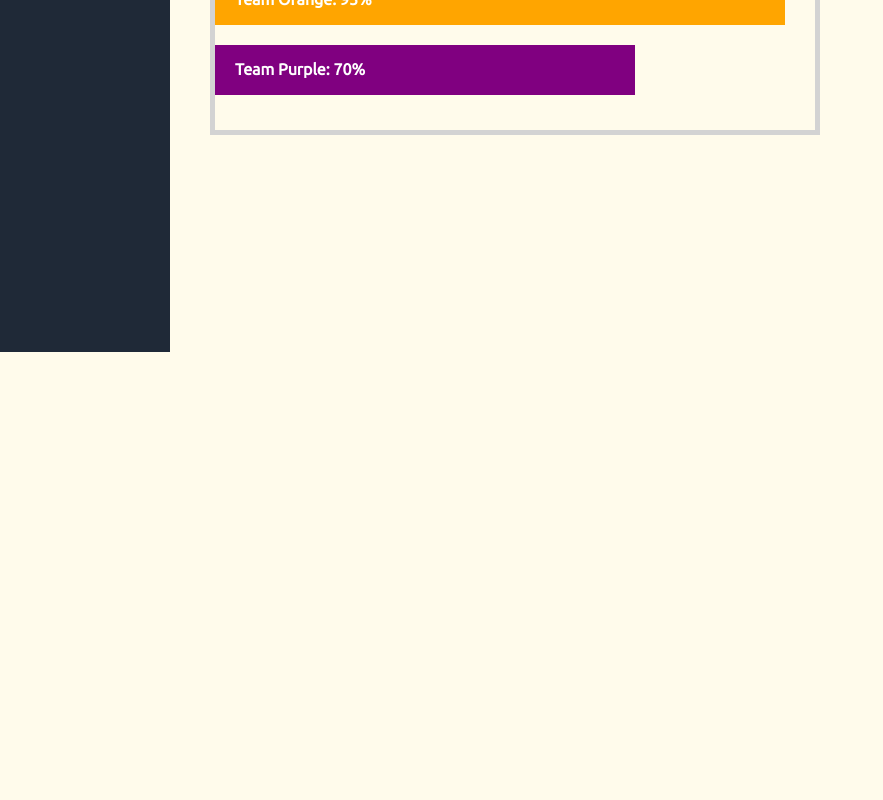
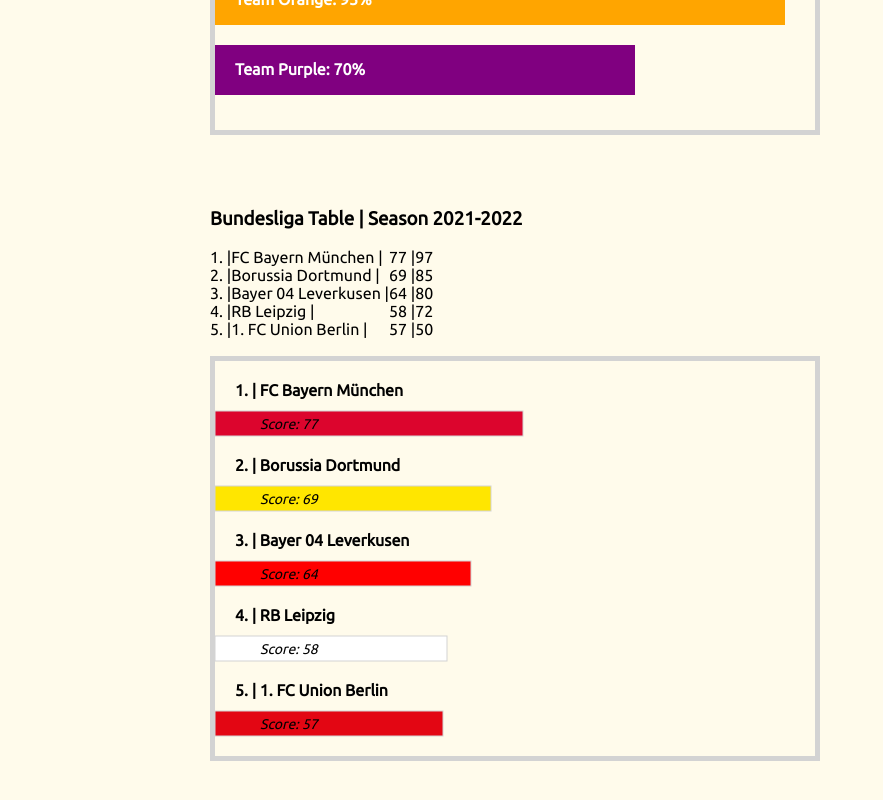
Before and after one commit to AljoschaDriemel/vanilla-cms, a React (Create React App) app in the folder client/: page /svgtestbed in a window 1280 px wide. Shown: the part 448-1248 px from the top of the page, without its empty margins (0-883 px from the left). Before the commit the page ends 800 px from the top, so only its background shows below. Built offline with nearby package versions, Linux system fonts and the light colour scheme.

Commit message:
add SVG Bundesliga Table, change Navbar height

```diff
--- a/client/src/components/SvgTestbed/SvgTestbed.jsx
+++ b/client/src/components/SvgTestbed/SvgTestbed.jsx
@@ -1,4 +1,5 @@
 import React from "react";
+import scoreData from "./clubscores.json";
 
 export default function SvgTestbed() {
   const teamRed = 80; // Percentage Values: Change the values (0 to 100) and see how the Diagram changes!
@@ -36,6 +37,46 @@
           </tspan>
         </text>
       </svg>
+
+      <h3 className="heading-margin">Bundesliga Table | Season 2021-2022</h3>
+      <br />
+      {scoreData &&
+        scoreData.map((club) => {
+          return (
+            <tr key={club.id}>
+              <td>{club.id + ". |"}</td>
+              <td>{club.title + " |"}</td>
+              <td>{club.score + " |"}</td>
+              <td>{club.goals}</td>
+            </tr>
+          );
+        })}
+      <br />
+      <svg width="610" height={scoreData.length * 81} fill="none">
+        <rect width="610" height={scoreData.length * 81} fill="none" stroke="lightgray" stroke-width="10" />
+        {scoreData &&
+          scoreData.map((club) => {
+            return (
+              <>
+                <text x="25" y={40 + 75 * scoreData.indexOf(club)} fill="black" fontWeight="bold">
+                  {`${club.id}. | ${club.title}`}
+                </text>
+                <rect
+                  x="5"
+                  y={55 + 75 * scoreData.indexOf(club)}
+                  width={club.score * 4}
+                  height="25"
+                  fill={club.color}
+                  stroke-width="1"
+                  stroke="lightgray"
+                />
+                <text x="50" y={73 + 75 * scoreData.indexOf(club)} fill="black" fontSize="14" fontStyle="italic">
+                  {`Score: ${club.score}`}
+                </text>
+              </>
+            );
+          })}
+      </svg>
     </div>
   );
 }
--- /dev/null
+++ b/client/src/components/SvgTestbed/clubscores.json
@@ -0,0 +1,37 @@
+[
+  {
+    "id": 1,
+    "title": "FC Bayern München",
+    "score": 77,
+    "goals": 97,
+    "color": "#DC052D"
+  },
+  {
+    "id": 2,
+    "title": "Borussia Dortmund",
+    "score": 69,
+    "goals": 85,
+    "color": "#FFE600"
+  },
+  {
+    "id": 3,
+    "title": "Bayer 04 Leverkusen",
+    "score": 64,
+    "goals": 80,
+    "color": "#FF0000"
+  },
+  {
+    "id": 4,
+    "title": "RB Leipzig",
+    "score": 58,
+    "goals": 72,
+    "color": "#FFFFFF"
+  },
+  {
+    "id": 5,
+    "title": "1. FC Union Berlin",
+    "score": 57,
+    "goals": 50,
+    "color": "#E30613"
+  }
+]
--- a/client/src/pages/Cms/cms.css
+++ b/client/src/pages/Cms/cms.css
@@ -30,7 +30,6 @@
 /* NAVBAR */
 .nav {
   width: 170px;
-  height: 93vh;
   display: flex;
   flex-direction: column;
   float: left;
@@ -118,3 +117,7 @@
   font-weight: bolder;
   border-color: #53ba81;
 }
+
+.heading-margin {
+  margin-top: 70px;
+}
```
